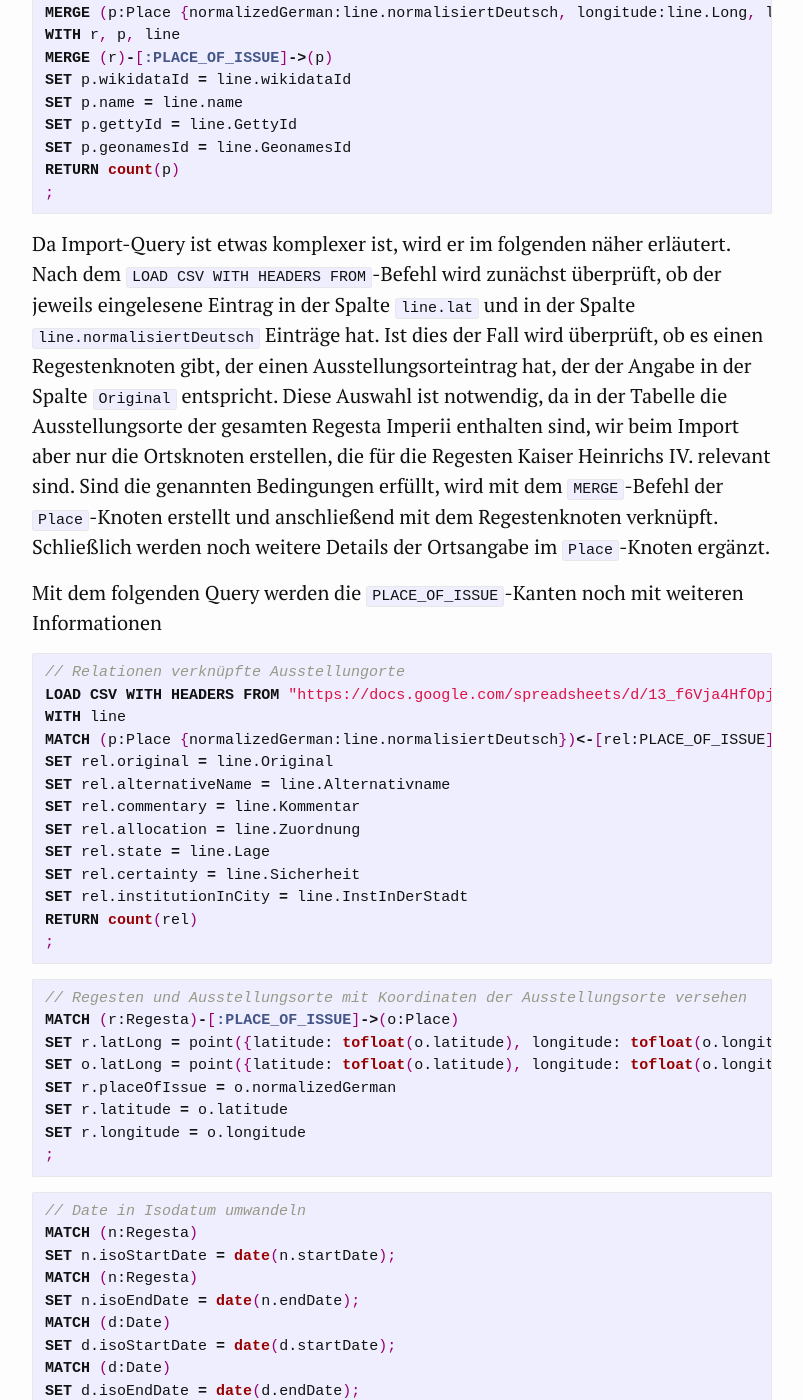
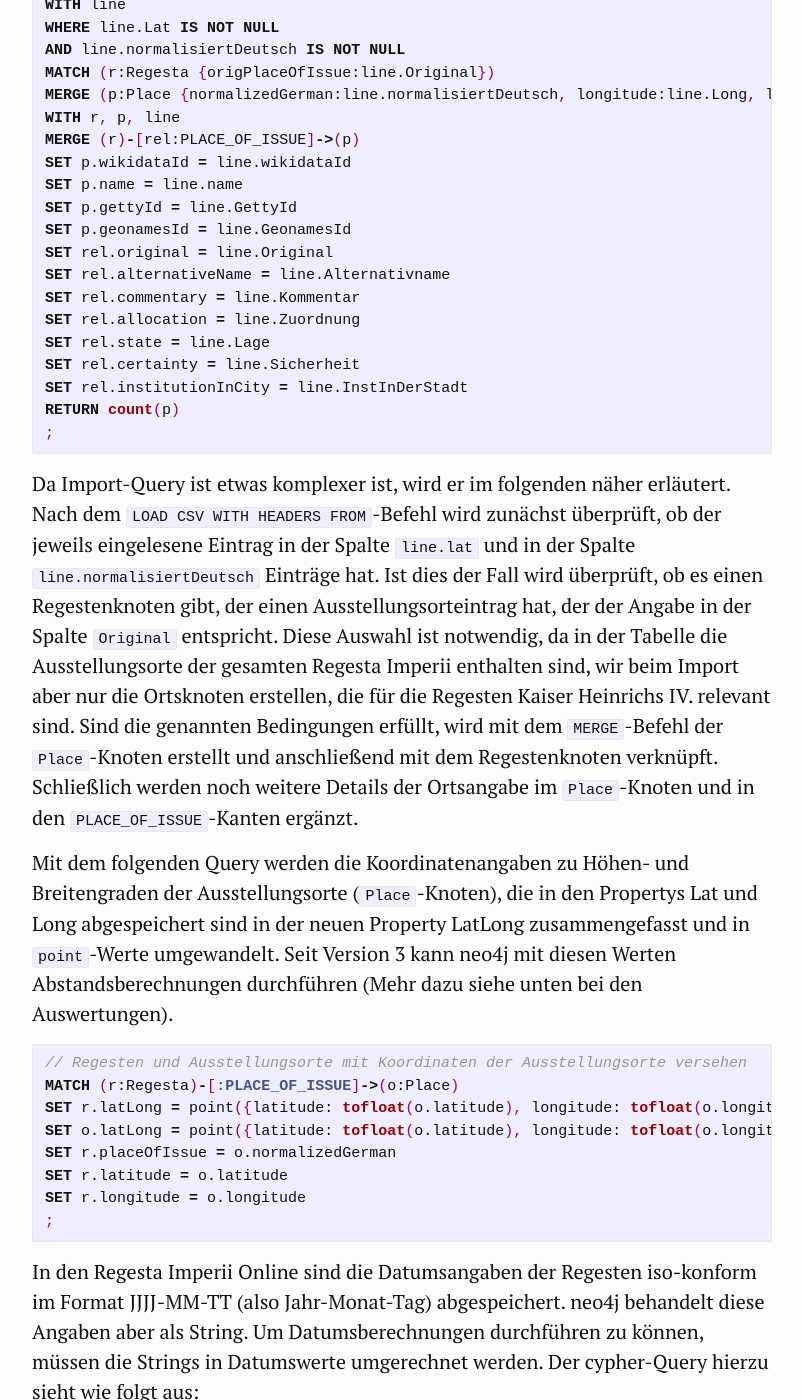
Before and after one commit to kuczera/Graphentechnologien, a Jekyll site: the page built from 20_Import und Modellierung von Projektdaten im Graphen.md, in a window 1280 px wide and 1400 px high, scrolled down 10184 px. Shown: the whole window, without its empty margins (238-1041 px from the left). Built offline with Jekyll 4.4.1, drawn with Linux system fonts in a browser that asks for light colours; some of the changed text lies outside the part shown.

Commit message:
RI-Teil weitergeschrieben

```diff
--- a/20_Import und Modellierung von Projektdaten im Graphen.md
+++ b/20_Import und Modellierung von Projektdaten im Graphen.md
@@ -98,6 +98,7 @@
 Mit dem folgenden cypher-Query werden die Ausstellungsorte in die Graphdatenbank importiert:
 
 ~~~cypher
+// RI-Ausstellungsorte-geo erstellen
 LOAD CSV WITH HEADERS FROM "https://docs.google.com/spreadsheets/d/13_f6Vja4HfOpju9RVDubHiMLzS6Uoa7MIOHFEg5V7lw/export?format=csv&id=13_f6Vja4HfOpju9RVDubHiMLzS6Uoa7MIOHFEg5V7lw&gid=420547059" AS line
 WITH line
 WHERE line.Lat IS NOT NULL
@@ -105,24 +106,11 @@
 MATCH (r:Regesta {origPlaceOfIssue:line.Original})
 MERGE (p:Place {normalizedGerman:line.normalisiertDeutsch, longitude:line.Long, latitude:line.Lat})
 WITH r, p, line
-MERGE (r)-[:PLACE_OF_ISSUE]->(p)
+MERGE (r)-[rel:PLACE_OF_ISSUE]->(p)
 SET p.wikidataId = line.wikidataId
 SET p.name = line.name
 SET p.gettyId = line.GettyId
 SET p.geonamesId = line.GeonamesId
-RETURN count(p)
-;
-~~~
-
-Da Import-Query ist etwas komplexer ist, wird er im folgenden näher erläutert. Nach dem `LOAD CSV WITH HEADERS FROM`-Befehl wird zunächst überprüft, ob der jeweils eingelesene Eintrag in der Spalte `line.lat` und in der Spalte `line.normalisiertDeutsch` Einträge hat. Ist dies der Fall wird überprüft, ob es einen Regestenknoten gibt, der einen Ausstellungsorteintrag hat, der der Angabe in der Spalte `Original` entspricht. Diese Auswahl ist notwendig, da in der Tabelle die Ausstellungsorte der gesamten Regesta Imperii enthalten sind, wir beim Import aber nur die Ortsknoten erstellen, die für die Regesten Kaiser Heinrichs IV. relevant sind. Sind die genannten Bedingungen erfüllt, wird mit dem `MERGE`-Befehl der `Place`-Knoten erstellt und anschließend mit dem Regestenknoten verknüpft. Schließlich werden noch weitere Details der Ortsangabe im `Place`-Knoten ergänzt.
-
-Mit dem folgenden Query werden die `PLACE_OF_ISSUE`-Kanten noch mit weiteren Informationen
-
-~~~cypher
-// Relationen verknüpfte Ausstellungorte
-LOAD CSV WITH HEADERS FROM "https://docs.google.com/spreadsheets/d/13_f6Vja4HfOpju9RVDubHiMLzS6Uoa7MIOHFEg5V7lw/export?format=csv&id=13_f6Vja4HfOpju9RVDubHiMLzS6Uoa7MIOHFEg5V7lw&gid=420547059" AS line
-WITH line
-MATCH (p:Place {normalizedGerman:line.normalisiertDeutsch})<-[rel:PLACE_OF_ISSUE]-(reg:Regesta {origPlaceOfIssue:line.Original})
 SET rel.original = line.Original
 SET rel.alternativeName = line.Alternativname
 SET rel.commentary = line.Kommentar
@@ -130,9 +118,13 @@
 SET rel.state = line.Lage
 SET rel.certainty = line.Sicherheit
 SET rel.institutionInCity = line.InstInDerStadt
-RETURN count(rel)
+RETURN count(p)
 ;
 ~~~
+
+Da Import-Query ist etwas komplexer ist, wird er im folgenden näher erläutert. Nach dem `LOAD CSV WITH HEADERS FROM`-Befehl wird zunächst überprüft, ob der jeweils eingelesene Eintrag in der Spalte `line.lat` und in der Spalte `line.normalisiertDeutsch` Einträge hat. Ist dies der Fall wird überprüft, ob es einen Regestenknoten gibt, der einen Ausstellungsorteintrag hat, der der Angabe in der Spalte `Original` entspricht. Diese Auswahl ist notwendig, da in der Tabelle die Ausstellungsorte der gesamten Regesta Imperii enthalten sind, wir beim Import aber nur die Ortsknoten erstellen, die für die Regesten Kaiser Heinrichs IV. relevant sind. Sind die genannten Bedingungen erfüllt, wird mit dem `MERGE`-Befehl der `Place`-Knoten erstellt und anschließend mit dem Regestenknoten verknüpft. Schließlich werden noch weitere Details der Ortsangabe im `Place`-Knoten und in den `PLACE_OF_ISSUE`-Kanten ergänzt.
+
+Mit dem folgenden Query werden die Koordinatenangaben zu Höhen- und Breitengraden der Ausstellungsorte (`Place`-Knoten), die in den Propertys Lat und Long abgespeichert sind in der neuen Property LatLong zusammengefasst und in `point`-Werte umgewandelt. Seit Version 3 kann neo4j mit diesen Werten Abstandsberechnungen durchführen (Mehr dazu siehe unten bei den Auswertungen).
 
 ~~~cypher
 // Regesten und Ausstellungsorte mit Koordinaten der Ausstellungsorte versehen
@@ -144,6 +136,8 @@
 SET r.longitude = o.longitude
 ;
 ~~~
+
+In den Regesta Imperii Online sind die Datumsangaben der Regesten iso-konform im Format JJJJ-MM-TT (also Jahr-Monat-Tag) abgespeichert. neo4j behandelt diese Angaben aber als String. Um Datumsberechnungen durchführen zu können, müssen die Strings in Datumswerte umgerechnet werden. Der cypher-Query hierzu sieht wie folgt aus:
 
 ~~~cypher
 // Date in Isodatum umwandeln
@@ -157,6 +151,12 @@
 SET d.isoEndDate = date(d.endDate);
 ~~~
 
+Zunächst werden mit dem `MATCH`-Befehl alle Regestenknoten aufgerufen. Anschließend wird für jeden Regestenknoten aus der String-Property `startDate` die Datumsproperty `isoStartDate` berechnet und im Regestenknoten abgespeichert. Mit Hilfe der Property können dann Datumsangaben und Zeiträume abgefragt werden (Beispiel hierzu unten in der Auswertung).
+
+### Herrscherhandeln in den Regesta Imperii
+
+Regesten sind in ihrer Struktur stark formalisiert. Meist wird mit dem ersten Verb im Regest das Herrscherhandeln beschrieben. Um dies auch digital auswerten zu können haben wir in einem kleinen Testprojekt mit Hilfe des Stuttgart-München Treetaggers aus jedem Regest das erste Verb extrahiert und normalisiert. Die Ergebnisse sind in folgender [Tabelle](https://docs.google.com/spreadsheets/d/1nlbZmQYcT1E3Z58yPmcnulcNQc1e3111Di-4huhV-FY/edit?usp=sharing) einsehbar. Diese Tabelle wird mit dem folgenden cypher-Query in die Graphdatenbank eingelesen.
+
 ~~~cypher
 // ReggH4-Herrscherhandeln
 LOAD CSV WITH HEADERS FROM "https://docs.google.com/spreadsheets/d/1nlbZmQYcT1E3Z58yPmcnulcNQc1e3111Di-4huhV-FY/export?format=csv&id=1nlbZmQYcT1E3Z58yPmcnulcNQc1e3111Di-4huhV-FY&gid=267441060"
@@ -165,6 +165,12 @@
 MERGE (l:Lemma{lemma:line.Lemma})
 MERGE (r)-[:ACTION]->(l);
 ~~~
+
+Dabei wird zunächst mit dem `MATCH`-Befehl das jeweilige Regest gesucht, anschließend mit dem `MERGE`-Befehl der `Lemma`-Knoten für das Herrscherhandeln angelegt (falls noch nicht vorhanden) und schließlich der `Regesta`-knoten mit dem `Lemma`-Knoten übder eine `ACTION`-Kante verbunden. Auswertungsperspektiven finden Sie hier ####
+
+### Zitationsnetzwerke in den Regesta Imperii
+
+In vielen Online-Regesten ist die zitierte Literatur mit dem [Regesta-Imperii-Opac](http://opac.regesta-imperii.de/lang_de/) verlinkt. Da es sich um URLs handelt, sind diese Verweise eindeutig andererseits lassen sie sich mit regulären Ausdrücken aus den Regesten extrahieren. Mit folgendem Query werden aus den Überlieferungsteilen der Regesten die mit dem Opac verlinkten Literaturangaben extrahiert und jede Literaturangabe als `Refernce`-Knoten angelegt.
 
 ~~~cypher
 // ReggH4-Literaturnetzwerk erstellen
@@ -175,12 +181,13 @@
 MERGE (reg)-[:REFERENCES]->(ref);
 ~~~
 
+Da dies mit dem `MERGE`-Befehl geschieht, wird in der Graphdatenbank jeder Literaturtitel nur einmal angelegt. Anschließend werden die `Reference`-Knoten mit den Regesten über `REFERNCES`-Kanten verbunden. Zu den Auswertungsmöglichkeiten vgl. unten den Abschnitt zu den [Auswertungsperspektiven](#-Auswertungsperspektiven).
+
 
 # Import der Registerdaten in die Graphdatenbank
 
 ## Vorbereitung der Registerdaten
 
-### Das Register des Regesten Kaiser Heinrichs IV.
 Register spielen für die Erschließung von gedrucktem Wissen eine zentrale Rolle, da dort in alphabetischer Ordnung die im Werk vorkommenden Entitäten (z.B. Personen und Orte) hierarchisch gegliedert aufgeschlüsselt werden. Für die digitale Erschließung der Regesta Imperii sind Register von zentraler Bedeutung, da mit ihnen die in den Regesten vorkommenden Personen und Orte bereits identifiziert vorliegen. Für den Import in die Graphdatenbank wird allerdings eine digitalisierterte Fassung des Registers benötigt. Im Digitalisierungsprojekt Regesta Imperii Online wurden Anfang der 2000er Jahre auch die gedruckt vorliegenden Register digitalisiert. Sie dienen nun als Grundlage für die digitale Registererschließung der Regesta Imperii. Im hier gezeigten Beispiel werden die Regesten Kaiser Heinrichs IV. und das dazugehörige Register importiert. Da der letzte Regestenband der Regesten Kaiser Heinrichs IV. mit dem Gesamtregister erst vor kurzem gedruckt wurde, liegen hier aktuelle digitale Fassung von Registern und Regesten vor. Die für den Druck in Word erstellte Registerfassung wird hierfür zunächst in eine hierarchisch gegliederte XML-Fassung konvertiert, damit die Registerhierarchie auch maschinenlesbar abgelegt ist.
 
 ![Ausschnitt aus dem XML-Register der Regesten Heinrichs IV.](/Graphentechnologien/Bilder/RI2Graph/XML-Register.png)
@@ -196,13 +203,6 @@
 ![Ausschnitt der Verknüpfungstabelle des Registers der Regesten Heinrichs IV.](/Graphentechnologien/Bilder/RI2Graph/RegisterH4-GENANNT.png)
 
 In der anderen Tabelle werden die Verknüpfungen zwischen Registereinträgen und den Regesten aufgelistet. Der Registereintrag Adalbero kommt also in mehreren Regesten vor. Da das Register der Regesten Heinrichs IV. nur zwei Hierarchiestufen enthält, in denen beispielsweise verschiedene Amtsphasen ein und derselben Person unterschieden werden, wurden diese beim Import zusammengefasst.[^5979] Damit gibt es pro Person jeweils nur einen Knoten.
-
-### Die Hierarchie des Registers der Regesten Kaiser Friedrichs III.
-In anderen Registern der Regesta Imperii, wie beispielsweise den Regesten Kaiser Friedrichs III. sind teilweise fünf oder mehr Hierarchiestufen vorhanden, die jeweils auch Entitäten repräsentieren können. In diesen Fällen müssen die Hierarchien auch in der Graphdatenbank abgebildet werden, was durch zusätzliche Verweise auf die ggf. vorhandenen übergeordneten Registereinträge möglich wird.
-
-![Ausschnitt der Entitätentabelle des Registers der Regesten Friedrichs III.](/Graphentechnologien/Bilder/RI2Graph/RegisterF3-Hierarchie.png)
-
-Im Tabellenausschnitt wird jedem Registereintrag in der ersten Spalte eine `nodeID` als eindeutige Kennung zugewiesen. Bei Registereinträgen, die kein Hauptlemma sind, enthält die dritte Spalte `topnodeID` den Verweis auf die eindeutige Kennung `nodeID` des übergeordneten Eintrages. Beim Import in die Graphdatenbank wird diese Hierarchie über `CHILD_OF`-Kanten abgebildet, die vom untergeordneten Eintrag auf das übergeordnete Lemma verweisen. Damit ist die komplette Registerhierarchie im Graphen abgebildet. In der Spalte `name1` ist das Lemma angegeben, in der Spalte `name3` zusätzliche zum Lemma noch der gesamte Pfad vom Hauptlemma bis zum Registereintrag, jeweils mit Doppelslahes (`//`) getrennt. Bei tiefer gestaffelten Registern ist teilweise ohne Kenntnis der übergeordneten Einträge eine eindeutige Identifizierung eines Eintrages nicht möglich. So wird in Zeile 17 der o.a. Abbildung allein mit der Angabe aus der Spalte `name1` nicht klar ist, um welche `Meierei` es sich handelt. Mit dem kompletten Pfad des Registereintrages in der Spalte `name3` wird dagegen deutlich, dass die Aachener `Meierei` gemeint ist.
 
 ## Import der Registerdaten in die Graphdatenbank
 
@@ -246,12 +246,24 @@
 CREATE (from)-[:PERSON_IN {regnum:line.regnum, name1:line.name1, name2:line.name2}]->(to);
 ~~~
 
+## Die Hierarchie des Registers der Regesten Kaiser Friedrichs III.
+In anderen Registern der Regesta Imperii, wie beispielsweise den Regesten Kaiser Friedrichs III. sind teilweise fünf oder mehr Hierarchiestufen vorhanden, die jeweils auch Entitäten repräsentieren. In diesen Fällen müssen die Hierarchien auch in der Graphdatenbank abgebildet werden, was durch zusätzliche Verweise auf die ggf. vorhandenen übergeordneten Registereinträge möglich wird.
+
+![Ausschnitt der Entitätentabelle des Registers der Regesten Friedrichs III.](/Graphentechnologien/Bilder/RI2Graph/RegisterF3-Hierarchie.png)
+
+Im Tabellenausschnitt wird jedem Registereintrag in der ersten Spalte eine `nodeID` als eindeutige Kennung zugewiesen. Bei Registereinträgen, die kein Hauptlemma sind, enthält die dritte Spalte `topnodeID` den Verweis auf die eindeutige Kennung `nodeID` des übergeordneten Eintrages. Beim Import in die Graphdatenbank wird diese Hierarchie über `CHILD_OF`-Kanten abgebildet, die vom untergeordneten Eintrag auf das übergeordnete Lemma verweisen. Damit ist die komplette Registerhierarchie im Graphen abgebildet. In der Spalte `name1` ist das Lemma angegeben, in der Spalte `name3` zusätzliche zum Lemma noch der gesamte Pfad vom Hauptlemma bis zum Registereintrag, jeweils mit Doppelslahes (`//`) getrennt. Bei tiefer gestaffelten Registern ist teilweise ohne Kenntnis der übergeordneten Einträge eine eindeutige Identifizierung eines Eintrages nicht möglich. So wird in Zeile 17 der o.a. Abbildung allein mit der Angabe aus der Spalte `name1` nicht klar ist, um welche `Meierei` es sich handelt. Mit dem kompletten Pfad des Registereintrages in der Spalte `name3` wird dagegen deutlich, dass die Aachener `Meierei` gemeint ist.
+
+# Auswertungsperspektiven
 
 
-[^5147]: Verwendet wird die Graphdatenbank neo4j. Die Open-Source-Version ist kostenlos erhältlich unter [https://www.neo4j.com](https://www.neo4j.com).
+
+
+
+
+[^5147]: Verwendet wird die Graphdatenbank neo4j. Die Community-Edition ist kostenlos erhältlich unter [https://www.neo4j.com](https://www.neo4j.com).
 [^892b]: Dies ist das Tabellenkalkulationsformat von Libreoffice und Openoffice. Vgl.  [https://de.libreoffice.org](https://de.libreoffice.org).
 
-[^336e]: Die Angaben in der Graphdatenbank sind Englisch, daher *Regestae*.
+[^336e]: Die Angaben in der Graphdatenbank sind Englisch, daher *Regesta*.
 
 [^d219]: Gemeint ist hier der lowerCamelCase bei dem der erste Buchstabe kleingeschrieben und dann jedes angesetzte Wort mit einem Großbuchstaben direkt angehängt (wie bei archivalHistory). Vgl. auch https://de.wikipedia.org/wiki/Binnenmajuskel#Programmiersprachen.
 
```
